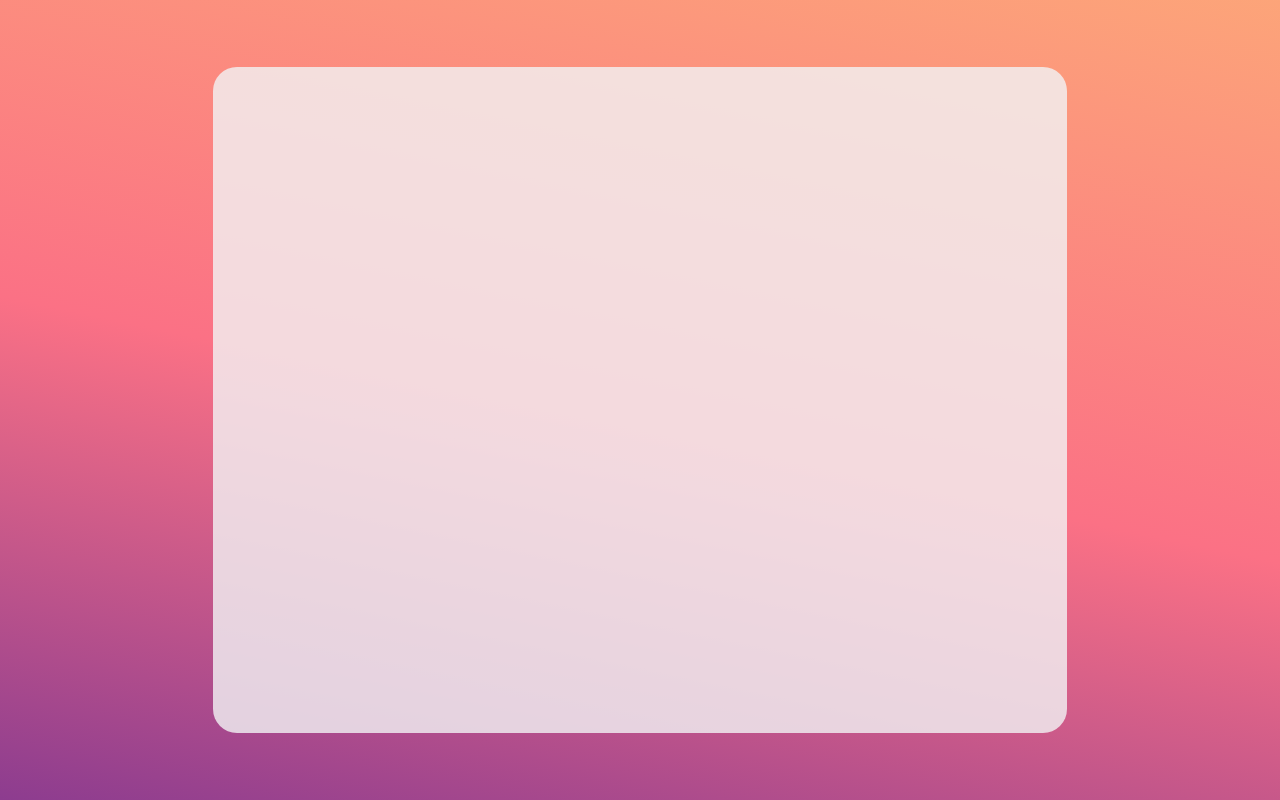
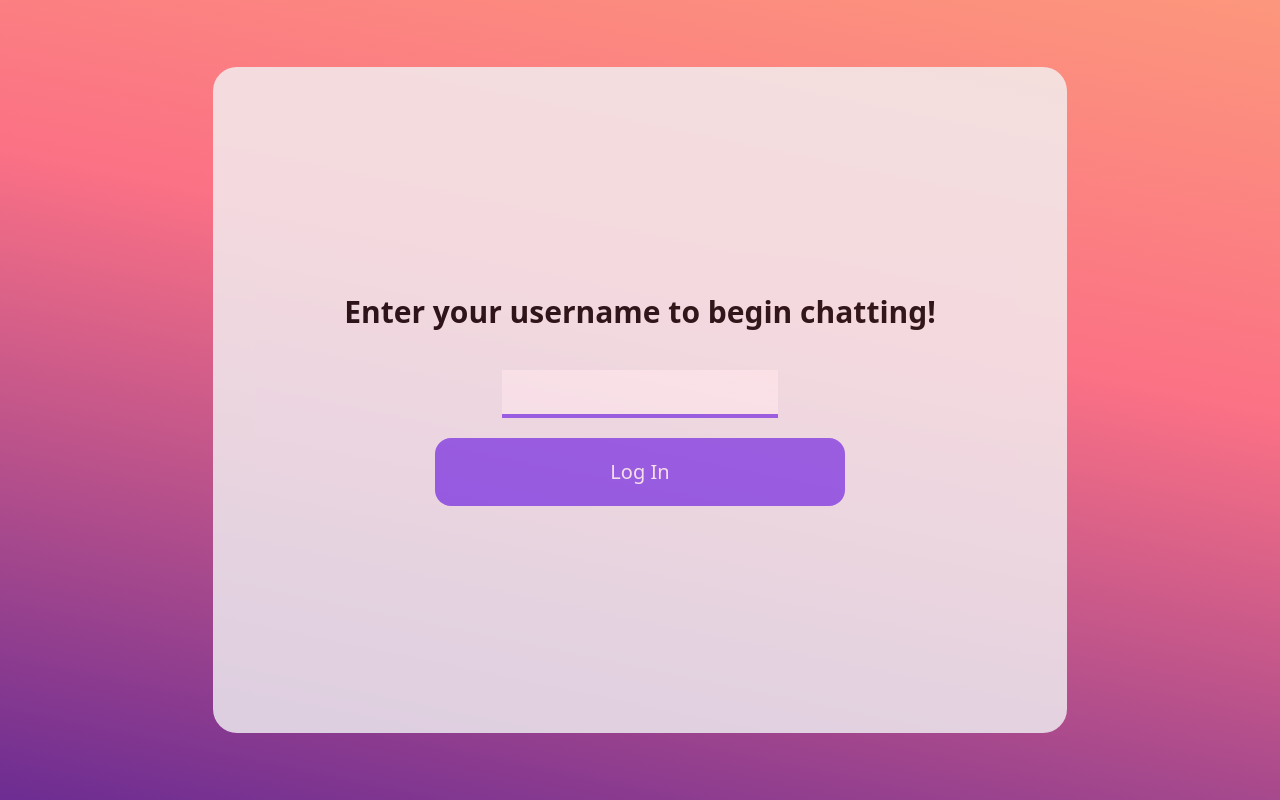
Before and after one commit to Quazf1x/WebSocket-Chat, a React (Vite) app in the folder Client/: page / in a window 1280 px wide. Built offline with nearby package versions, Linux system fonts and the light colour scheme.

Commit message:
Ver 0.0.3 started working on login window

```diff
--- a/Client/src/components/App.tsx
+++ b/Client/src/components/App.tsx
@@ -1,7 +1,11 @@
+import LogIn from "./LogIn.tsx";
+
 const App = () => {
   return (
     <main className="h-svh bg-300% animate-gradbg bg-gradient-to-tr from-violet-900 via-rose-400 to-orange-300 flex justify-center items-center">
-      <div className="bg-gray-100 opacity-80 p-4 h-5/6 w-4/6 rounded-3xl"></div>
+      <div className="bg-gray-100 opacity-80 p-4 h-5/6 w-4/6 rounded-3xl">
+        <LogIn />
+      </div>
     </main>
   );
 };
--- /dev/null
+++ b/Client/src/components/LogIn.tsx
@@ -0,0 +1,20 @@
+const LogIn = () => {
+  return (
+    <div className="flex gap-10 flex-col justify-center items-center h-full">
+      <h1 className="text-3xl text-center font-bold upp">
+        Enter your username to begin chatting!
+      </h1>
+      <form className="flex flex-col items-center w-1/2">
+        <input className="h-12 p-2 text-lg border-b-4 border-b-violet-500" />
+        <button
+          className="bg-violet-500 p-5 rounded-2xl text-white mt-5 w-full text-xl"
+          type="submit"
+        >
+          Log In
+        </button>
+      </form>
+    </div>
+  );
+};
+
+export default LogIn;
```
